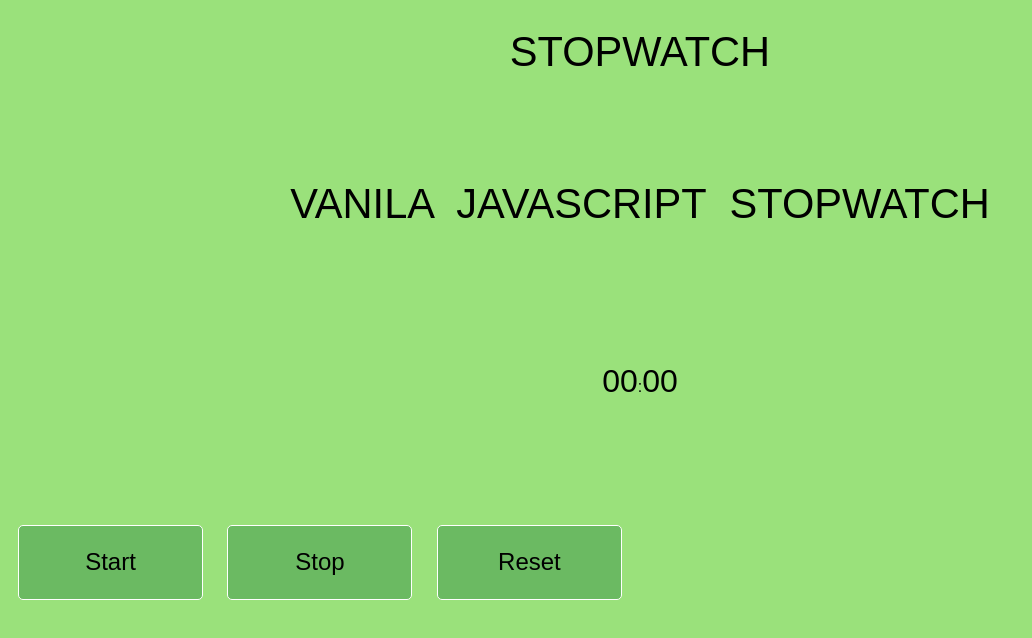
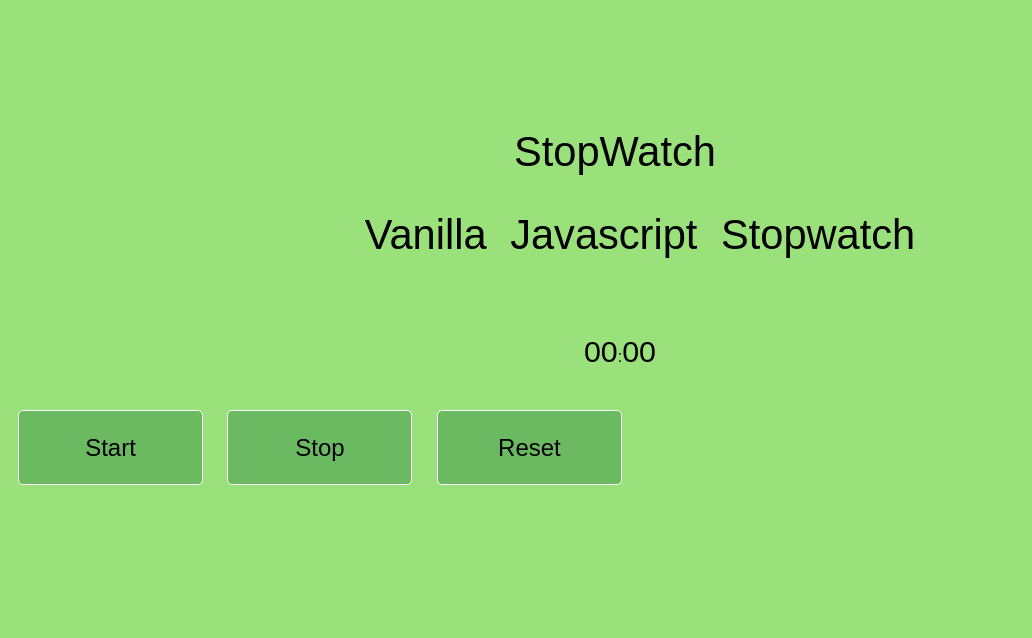
Before and after one commit to sultanarebaka/stopwatch, a plain HTML site: page index.html in a window 1280 px wide. Shown: the whole page, without its empty margins (0-1032 px from the left). Drawn offline with Linux system fonts and the light colour scheme.

Commit message:
Add files via upload

```diff
--- a/index.html
+++ b/index.html
@@ -1,8 +1,13 @@
 <!DOCTYPE html>
-<html>
-    <head>
-       <style>
-        body{
+<html lang="en">
+    <html>
+  <head>
+    <meta charset="utf-8">
+    <meta http-equiv="X-UA-Compatible" content="IE=edge">
+    <meta name="viewport" content="width=device-width, initial-scale=1">
+    <title>Stopwatch</title>
+    <style>
+body{
     background:#9AE17B;
     font-family: Arial, Helvetica, sans-serif;
     height:100%;
@@ -17,12 +22,12 @@ h1{
     font-family: Arial, Helvetica, sans-serif;
     font-weight: 100;
     font-size: 2.6rem;
-    bottom:100px;
-    padding-bottom: 70px;
-    text-transform:uppercase;
     text-decoration: wavy;
     text-align: center;
     font-style: inherit;
+    padding-top: 15vh;
+    padding-right: 50px;
+    margin: 0;
 }
 h2{
     font-family: Arial, Helvetica, sans-serif;
@@ -38,12 +43,14 @@ p{
     font-family: Arial, Helvetica, sans-serif;
     font-weight: 100;
     text-align: center;
-    padding: 99px;
+    padding-top: 5vh;
+    padding-right: 40px;
+    padding-bottom: 15px;
 }
 
 #seconds,
 #tens{
-    font-size: 2em;
+    font-size: 1.9em;
 }
 button{
     width: 185px;
@@ -52,15 +59,15 @@ button{
     border:1px solid white;
     border-radius: 5px;
     font-size: 1.5em;
-    margin:10px;
-    padding:0px;
+    margin: 10px;
+    cursor: pointer;
     display: inline-block;
     background-position: center;
     outline: none;
     text-transform: capitalize;
     align-items: center;
     text-align: center;
-    margin-bottom: 50px;
+    background-position-x: center;
 
 }
 button:hover{
@@ -73,9 +80,9 @@ button:hover{
     </head>
 
 <body>
-<div class=" mydiv">
-    <h1>STOPWATCH</h1>
-    <h2>VANILA JAVASCRIPT STOPWATCH</h2>
+<div class="button">
+    <h1>StopWatch</h1>
+    <h2>Vanilla Javascript Stopwatch</h2>
     <p><span id="seconds">00</span>:<span id="tens">00</span></p>
     <button id="button-start">Start</button>
     <button id="button-stop">Stop</button>
```
